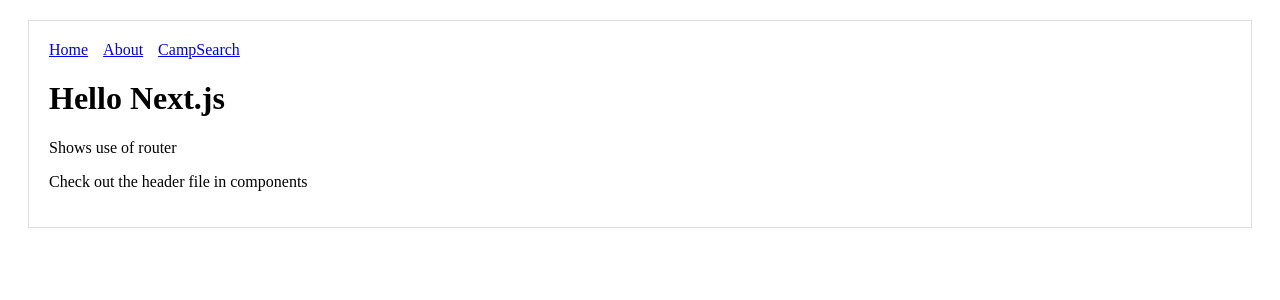
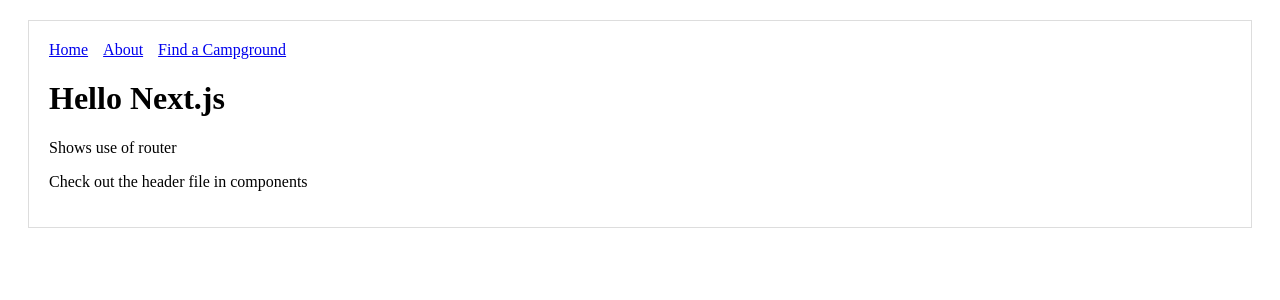
Before and after one commit to aloveland/350-repository, a Next.js app in the folder nextjs/: page / in a window 1280 px wide. Shown: the top 300 px of the page. Built offline with nearby package versions, Linux system fonts and the light colour scheme.

Commit message:
Update Header.js

```diff
--- a/nextjs/components/Header.js
+++ b/nextjs/components/Header.js
@@ -13,8 +13,8 @@ export default function Header() {
       <Link href="/about">
         <a style={linkStyle}>About</a>
       </Link>
-      <Link href="/Find a Campground">
-        <a style={linkStyle}>CampSearch</a>
+      <Link href="/CampSearchd">
+        <a style={linkStyle}>Find a Campground</a>
       </Link>
     </div>
   )
```
